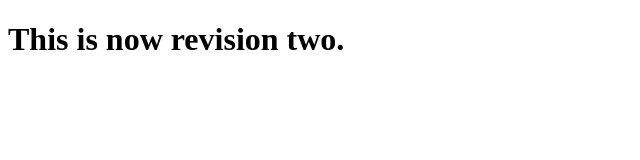
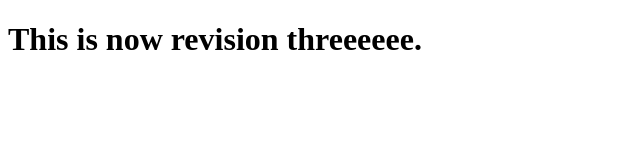
Before and after one commit to jywyoon/testRepository, a plain HTML site: page index.html in a window 1280 px wide. Shown: the whole page, without its empty margins (0-640 px from the left). Drawn offline with Linux system fonts and the light colour scheme.

Commit message:
Revision Three

```diff
--- a/index.html
+++ b/index.html
@@ -5,7 +5,7 @@
 </head>
 
 <body>
-    <h1>This is now revision two.</h1>
+    <h1>This is now revision threeeeee.</h1>
 </body>
 
 </html>
```
